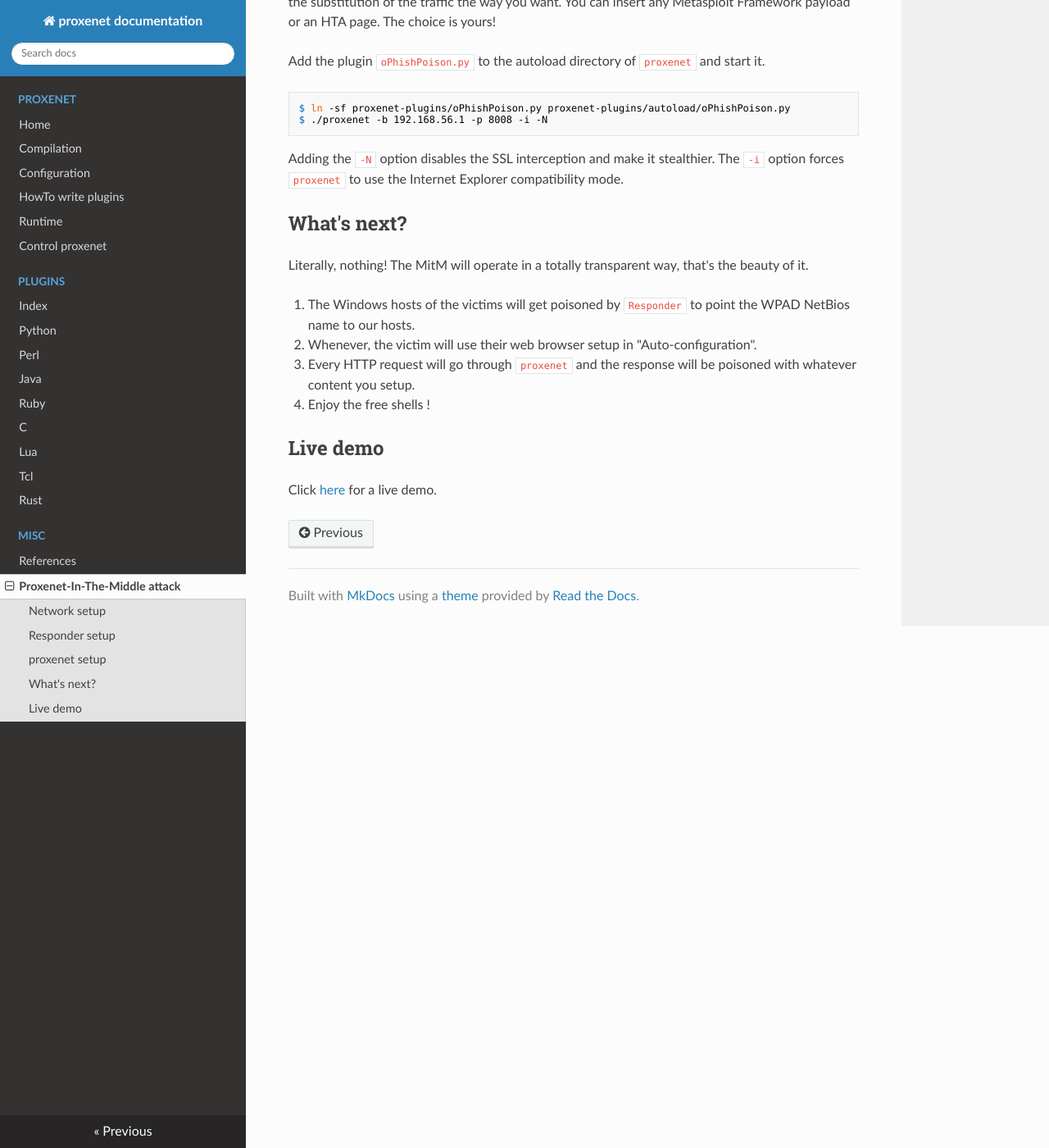
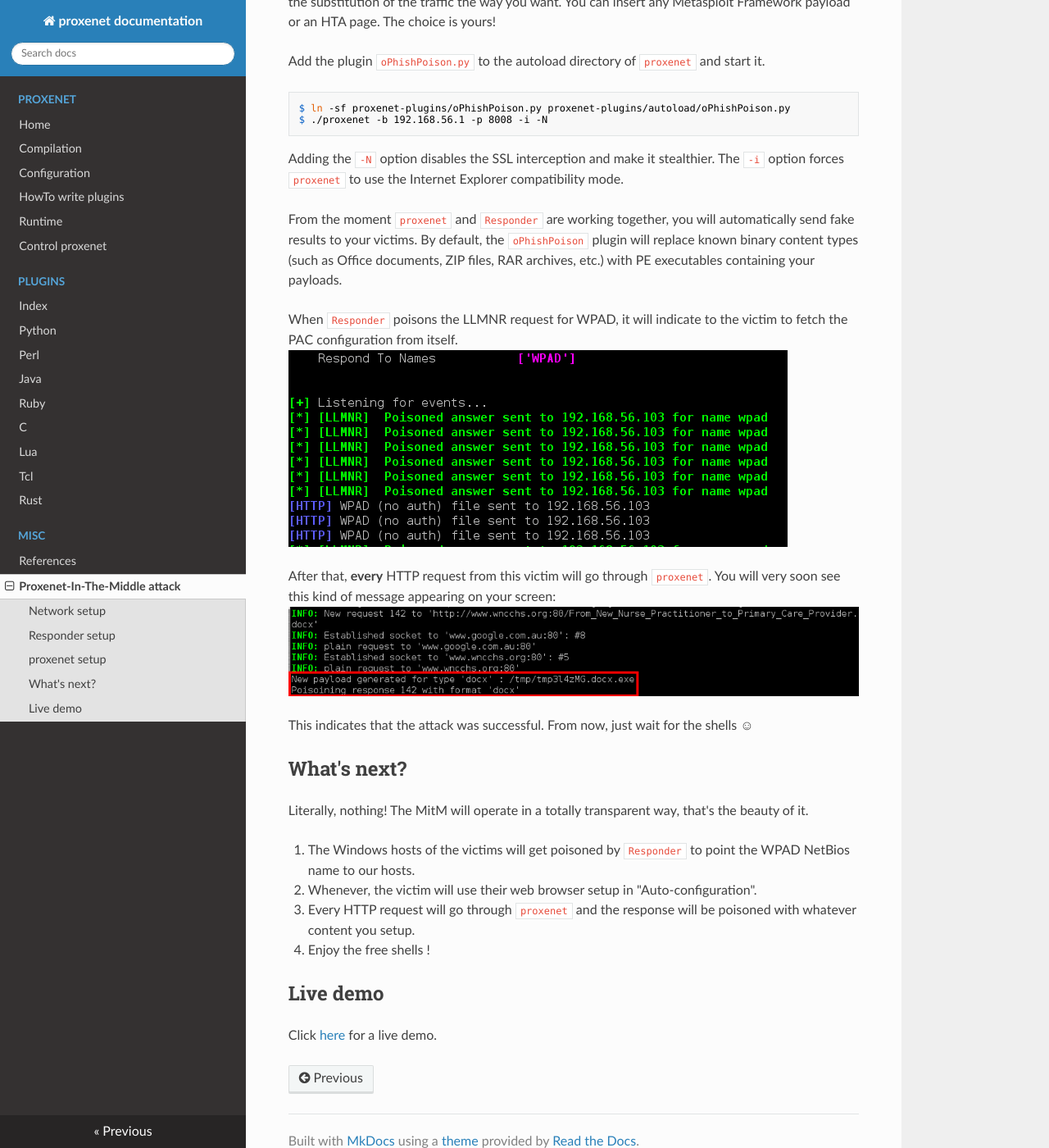
Before and after one commit to hugsy/proxenet, an MkDocs documentation site: the page built from docs/mitm.md, in a window 1280 px wide and 1400 px high, scrolled down 2405 px. Shown: the whole window at 82% size. Built offline with MkDocs 1.6.1, drawn with Linux system fonts in a browser that asks for light colours; nearby versions of some CDN libraries; old or Windows-style settings are respelled for this version of MkDocs.

Commit message:
ophish: more documentation

```diff
--- a/docs/mitm.md
+++ b/docs/mitm.md
@@ -120,6 +120,21 @@
 Adding the `-N` option disables the SSL interception and make it stealthier. The
 `-i` option forces `proxenet` to use the Internet Explorer compatibility mode.
 
+From the moment `proxenet` and `Responder` are working together, you will
+automatically send fake results to your victims. By default, the `oPhishPoison`
+plugin will replace known binary content types (such as Office documents, ZIP
+files, RAR archives, etc.) with PE executables containing your payloads.
+
+When `Responder` poisons the LLMNR request for WPAD, it will indicate to the
+victim to fetch the PAC configuration from itself.
+![responder-wpad](img/responder-wpad.png)
+
+After that, **every** HTTP request from this victim will go through `proxenet`.
+You will very soon see this kind of message appearing on your screen:
+![proxenet-poison](img/proxenet-poison.png)
+
+This indicates that the attack was successful. From now, just wait for the
+shells ☺
 
 ## What's next?
 
```
Also changed, not shown: docs/img/proxenet-poison.png (added), docs/img/responder-wpad.png (added).
